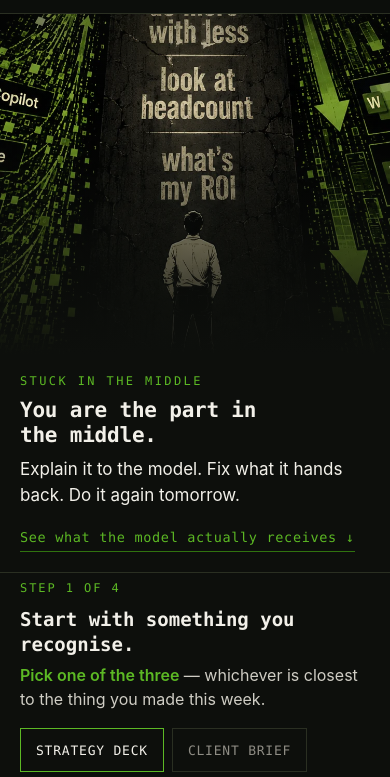
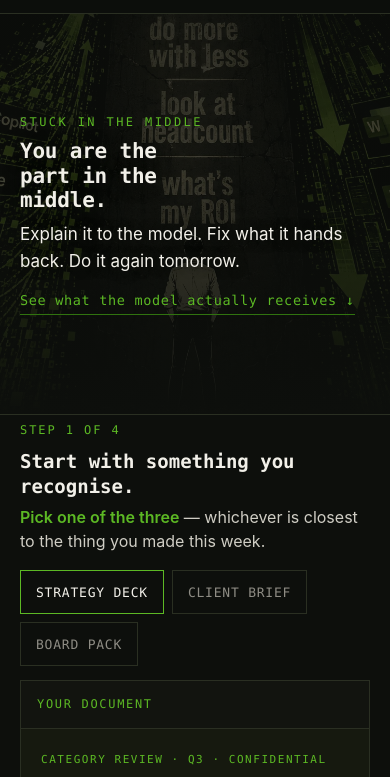
Before and after one commit to GreenBrahma/greenbrahma, a plain HTML site: page index.html in a window 390 px wide. Shown: the part 41-818 px from the top of the page. Drawn offline with Linux system fonts and the light colour scheme.

Commit message:
Hero band: image moves behind the text at 50% opacity
- picture is now absolutely positioned behind the band, object-fit cover, 50%
  opacity; text sits over it in a flex-centred column with a min-height so the
  image has room to read
- two scrims protect legibility: a left-weighted horizontal gradient darkening
  the text column while leaving the figure and right wall visible, and a vertical
  fade into the page ground at the seam
- text-shadow on H1 and lead as a second line of defence over the bright columns
- mobile shifts focus to 62% horizontal so the figure stays in frame on the 4:5
  crop, drops opacity to .42 and swaps to a purely vertical scrim

```diff
--- a/index.html
+++ b/index.html
@@ -157,25 +157,37 @@
   border:none;cursor:pointer;padding:10px 2px;letter-spacing:.06em;margin-top:6px}
 
 
-  /* ---------- image band ---------- */
-  .band{position:relative;padding:0;border-bottom:1px solid var(--rule);background:var(--ground)}
-  .bandimg{display:block;position:relative}
-  .bandimg img{display:block;width:100%;height:clamp(210px,34vh,330px);object-fit:cover;
-    object-position:center 42%}
+  /* ---------- image band: picture behind, text over ---------- */
+  .band{position:relative;overflow:hidden;padding:0;
+    border-bottom:1px solid var(--rule);background:var(--ground)}
+  .bandimg{position:absolute;inset:0;z-index:0;display:block}
+  .bandimg img{width:100%;height:100%;object-fit:cover;object-position:center 44%;opacity:.5}
   .bandimg:after{content:"";position:absolute;inset:0;pointer-events:none;
-    background:linear-gradient(to bottom,rgba(13,15,12,.30) 0%,rgba(13,15,12,0) 26%,
-      rgba(13,15,12,.72) 78%,var(--ground) 100%)}
-  .bandtext{padding-top:22px;padding-bottom:26px}
+    background:
+      linear-gradient(100deg,rgba(13,15,12,.72) 0%,rgba(13,15,12,.42) 38%,
+        rgba(13,15,12,0) 62%,rgba(13,15,12,.30) 100%),
+      linear-gradient(to bottom,rgba(13,15,12,.45) 0%,rgba(13,15,12,0) 34%,
+        rgba(13,15,12,.55) 82%,var(--ground) 100%)}
+  .bandtext{position:relative;z-index:2;display:flex;flex-direction:column;
+    justify-content:center;min-height:clamp(300px,46vh,420px);
+    padding-top:44px;padding-bottom:44px}
   .band .eyebrow{margin-bottom:8px}
-  .band h1{margin-bottom:9px;max-width:22ch}
-  .band .lead{max-width:52ch;margin-bottom:14px;font-size:17px}
-  .scrollcue{display:inline-block;font-family:var(--mono);font-size:13.5px;letter-spacing:.05em;
-    color:var(--green-lit);text-decoration:none;border-bottom:1px solid var(--green);
-    padding-bottom:3px}
+  .band h1{margin-bottom:9px;max-width:20ch;
+    text-shadow:0 2px 18px rgba(13,15,12,.85)}
+  .band .lead{max-width:46ch;margin-bottom:16px;font-size:17px;
+    text-shadow:0 1px 12px rgba(13,15,12,.9)}
+  .scrollcue{display:inline-block;align-self:flex-start;font-family:var(--mono);
+    font-size:13.5px;letter-spacing:.05em;color:var(--green-lit);text-decoration:none;
+    border-bottom:1px solid var(--green);padding-bottom:3px}
   .scrollcue:hover{color:var(--ink)}
   @media(max-width:700px){
-    .bandimg img{height:clamp(230px,42vh,340px);object-position:center 40%}
-    .bandtext{padding-top:18px;padding-bottom:20px}
+    .bandimg img{object-position:62% 40%;opacity:.42}
+    .bandimg:after{background:
+      linear-gradient(to bottom,rgba(13,15,12,.60) 0%,rgba(13,15,12,.45) 40%,
+        rgba(13,15,12,.80) 84%,var(--ground) 100%)}
+    .bandtext{min-height:clamp(280px,54vh,400px);padding-top:34px;padding-bottom:34px}
+    .band h1{max-width:15ch}
+    .band .lead{max-width:34ch}
   }
 
   .verticals{display:grid;grid-template-columns:1fr;gap:1px;background:var(--rule);
```
